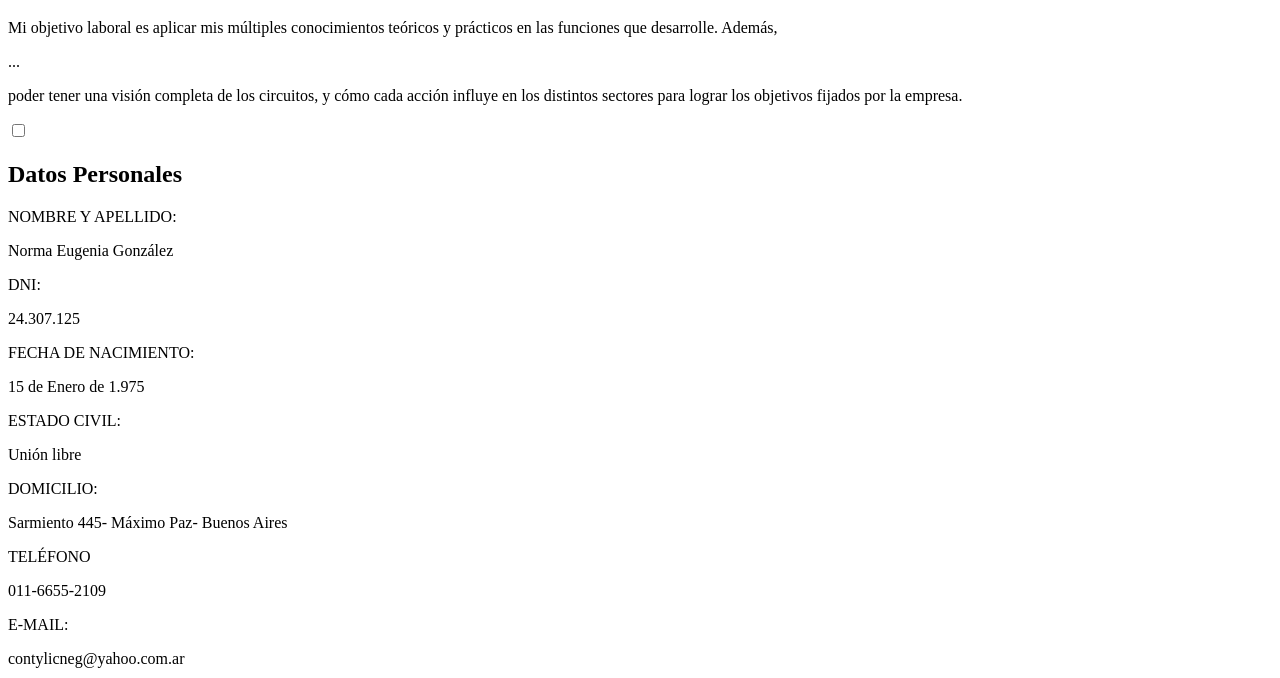
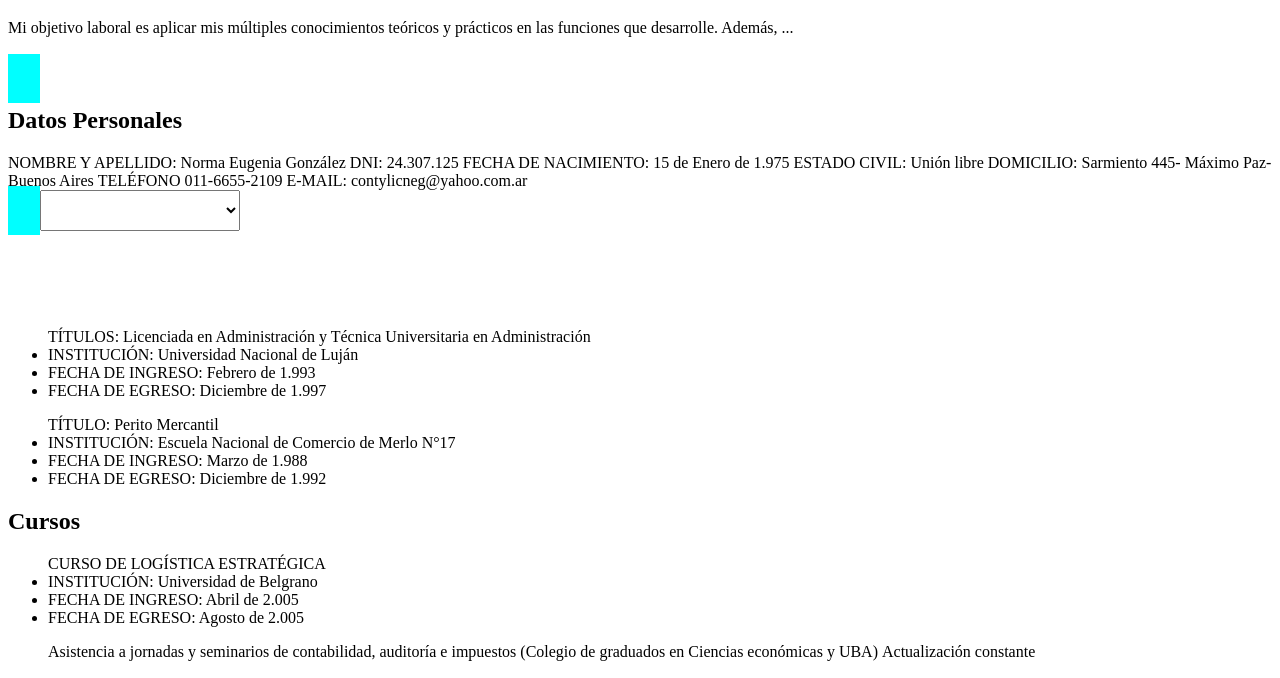
Before and after one commit to Nemesis1890/Nemesis1890.github.io, a plain HTML site: page index.html in a window 1280 px wide. Shown: the part 87-765 px from the top of the page. Drawn offline with Linux system fonts and the light colour scheme.

Commit message:
Leer más

```diff
--- a/style.css
+++ b/style.css
@@ -1 +1,18 @@
-select
+.extra {display: none;}
+p {display: inline;}
+input[type="checkbox"] {
+    height: 2em;
+    display:block ;
+    appearance: none;
+}
+label {
+    position: relative;
+    padding: 1em;
+    background-color: cyan;
+    color: darkgoldenrod;
+    cursor: pointer;
+}
+label::before {
+    content: Leer más;
+}
+input[type="checkbox"]
```
